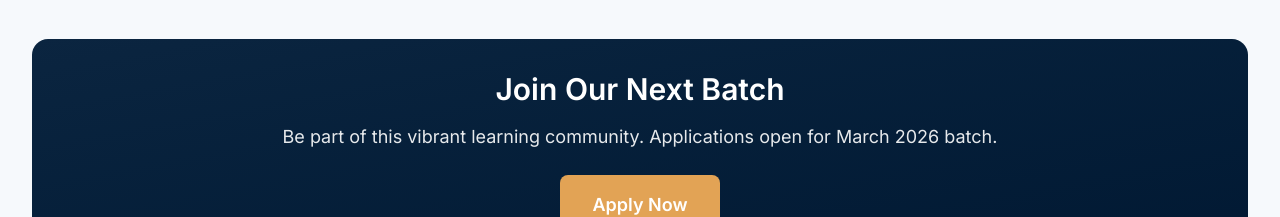
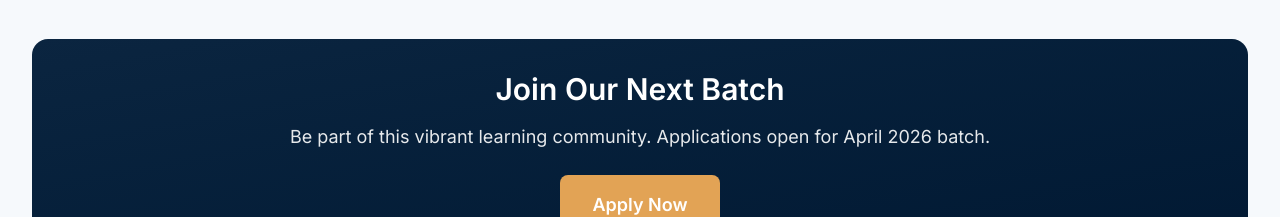
Before and after one commit to medfellowacademy/Website, a Next.js app: page /dashboard in a window 1280 px wide. Shown: the part 2700-2917 px from the top of the page. Built offline with nearby package versions, Linux system fonts and the light colour scheme.

Commit message:
Update next batch start date from March 2026 to April 2026

```diff
--- a/app/dashboard/page.tsx
+++ b/app/dashboard/page.tsx
@@ -193,7 +193,7 @@ export default function LiveDashboard() {
           <div className="mt-12 bg-linear-to-br from-primary to-primary-dark text-white rounded-2xl p-8 text-center">
             <h3 className="text-3xl font-heading font-bold mb-4">Join Our Next Batch</h3>
             <p className="text-lg opacity-90 mb-6">
-              Be part of this vibrant learning community. Applications open for March 2026 batch.
+              Be part of this vibrant learning community. Applications open for April 2026 batch.
             </p>
             <Link href="/apply" className="inline-block px-8 py-4 bg-accent text-white rounded-lg font-semibold hover:bg-accent/90 transition-all text-lg">
               Apply Now
--- a/app/programs/[slug]/page.tsx
+++ b/app/programs/[slug]/page.tsx
@@ -986,7 +986,7 @@ export default async function ProgramDetailPage({ params }: { params: Promise<{
               <div className="card p-5 md:p-6 lg:sticky lg:top-6">
                 <div className="mb-4 bg-accent/10 border border-accent/30 rounded-lg p-3 text-center">
                   <p className="text-xs text-primary font-semibold mb-1">Next Batch Starts</p>
-                  <p className="text-lg font-bold text-accent">March 2026</p>
+                  <p className="text-lg font-bold text-accent">April 2026</p>
                 </div>
                 <h3 className="text-2xl font-heading font-bold text-primary mb-4">Program Details</h3>
                 <div className="space-y-4 mb-6">
--- a/components/LiveBatchTracker.tsx
+++ b/components/LiveBatchTracker.tsx
@@ -41,7 +41,7 @@ export default function LiveBatchTracker() {
             Active Batch Progress
           </h2>
           <p className="text-lg text-text-secondary max-w-3xl mx-auto">
-            Real-time updates from our ongoing fellowship programs. Join the next batch starting March 2026.
+            Real-time updates from our ongoing fellowship programs. Join the next batch starting April 2026.
           </p>
         </div>
 
@@ -83,7 +83,7 @@ export default function LiveBatchTracker() {
         {/* Next Batch CTA */}
         <div className="text-center bg-white rounded-2xl p-8 border border-gray-100">
           <h3 className="text-2xl font-heading font-bold text-primary mb-4">
-            Join Our Next Batch Starting March 2026
+            Join Our Next Batch Starting April 2026
           </h3>
           <p className="text-text-secondary mb-6">
             Limited seats available. Applications close on Apr 30, 2026.
```
